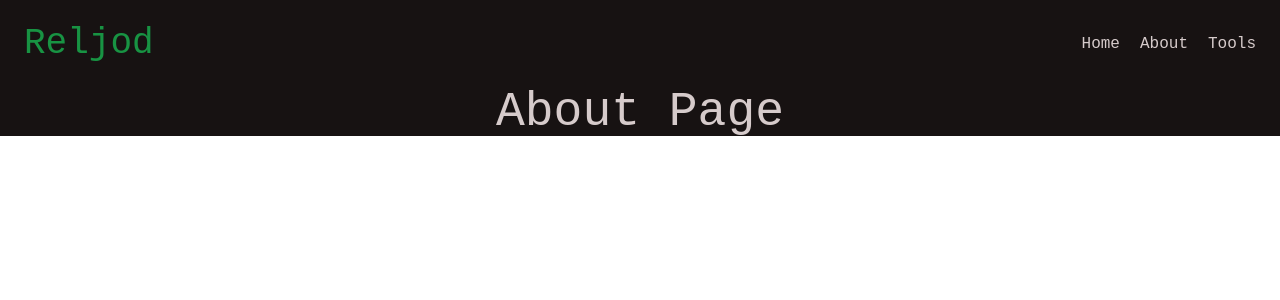
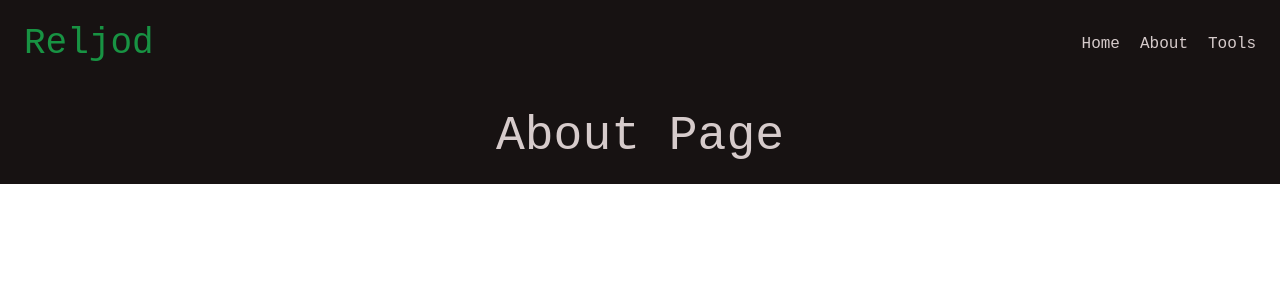
Before and after one commit to Reljod/SE-Tools, a Next.js app: page /about in a window 1280 px wide. Shown: the top 300 px of the page. Built offline with nearby package versions, Linux system fonts and the light colour scheme.

Commit message:
feat: add initial about page

```diff
--- a/pages/about.tsx
+++ b/pages/about.tsx
@@ -1,4 +1,5 @@
 import React from 'react'
+import Main from '../components/Main'
 import NavBar from '../components/NavBar'
 
 type Props = {}
@@ -6,13 +7,13 @@ type Props = {}
 function About({}: Props) {
   return (
 	<NavBar>
-		<main id="about-page container">
+		<Main id="about-page">
 			<div className="flex item-center justify-center">
 				<h1 className="text-5xl">
 					About Page
 				</h1>
 			</div>
-		</main>
+		</Main>
 	</NavBar>
   )
 }
```
